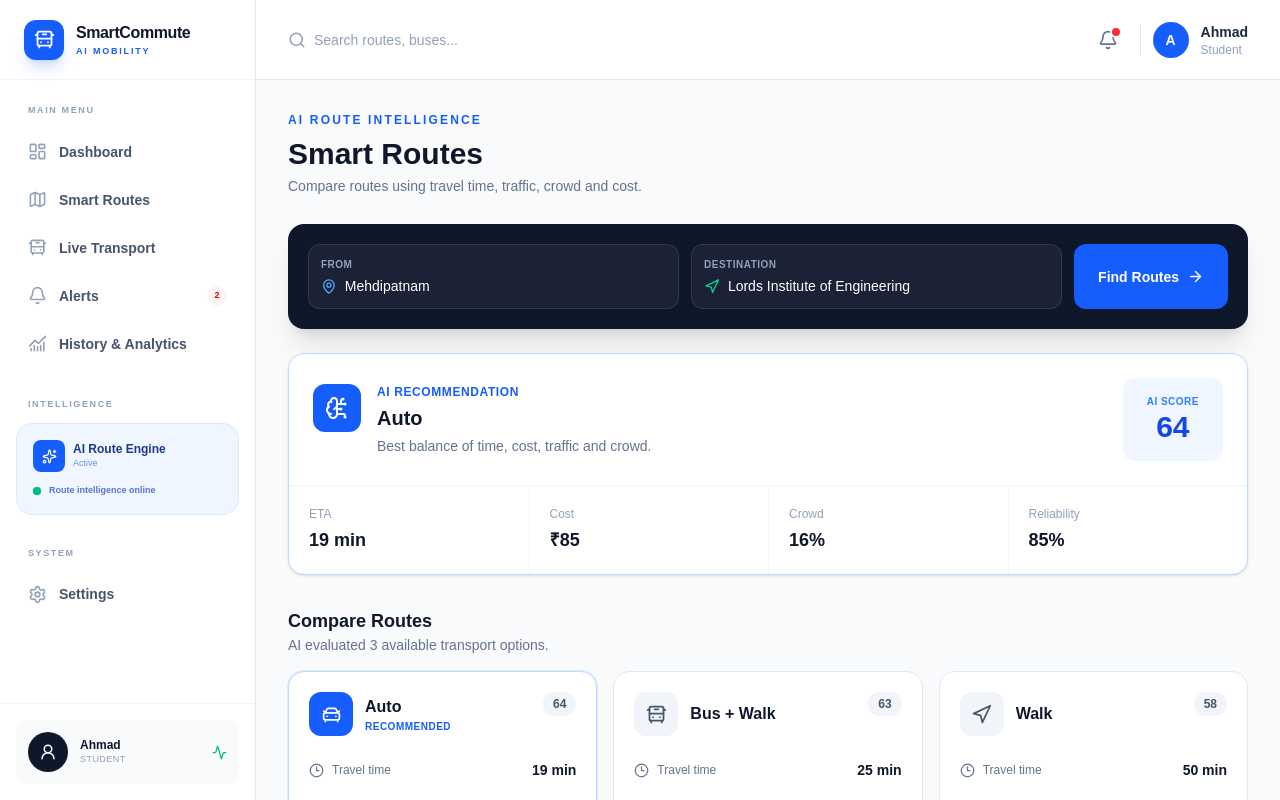
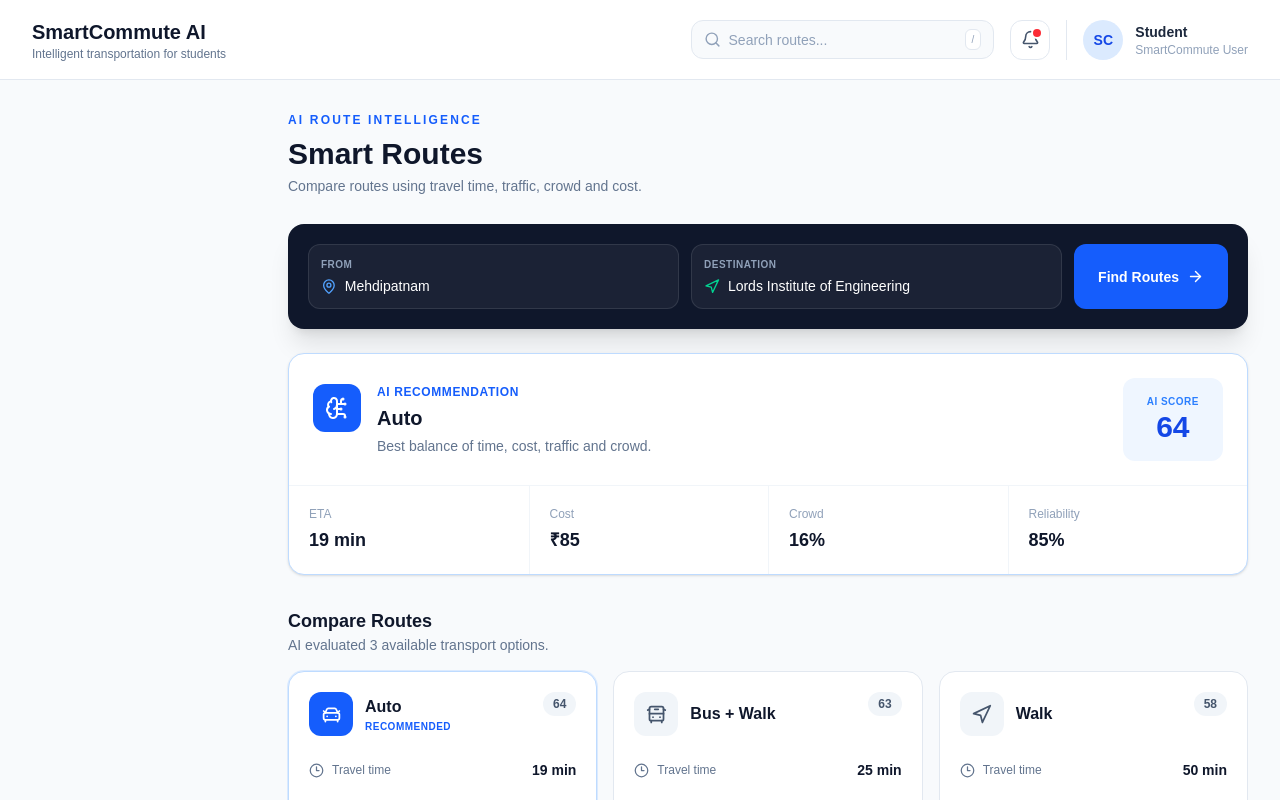
Before and after one commit to ahmadbhanvadiya-dot/Smartcommute-web, a Next.js app: page /routes in a window 1280 px wide. Shown: the top 800 px of the page. Built offline with nearby package versions, Linux system fonts and the light colour scheme.

Commit message:
Fix deployment type errors

```diff
--- a/src/components/dashboard/Header.tsx
+++ b/src/components/dashboard/Header.tsx
@@ -1,70 +1,138 @@
 "use client";
 
-import { useState } from "react";
-import { Bell, Menu, Search } from "lucide-react";
-import Sidebar from "./Sidebar";
+import {
+  Bell,
+  Menu,
+  Search,
+  X,
+} from "lucide-react";
 
-export default function Header() {
-  const [mobileOpen, setMobileOpen] = useState(false);
+interface HeaderProps {
+  mobileOpen?: boolean;
+  onClose?: () => void;
+}
 
+export default function Header({
+  mobileOpen = false,
+  onClose,
+}: HeaderProps) {
   return (
-    <>
-      <Sidebar
-        mobileOpen={mobileOpen}
-        onClose={() => setMobileOpen(false)}
+    <header className="sticky top-0 z-40 flex h-20 items-center justify-between border-b border-slate-200 bg-white/95 px-4 backdrop-blur sm:px-6 lg:px-8">
+
+      {/* ==================================================== */}
+      {/* LEFT */}
+      {/* ==================================================== */}
+
+      <div className="flex min-w-0 items-center gap-3">
+
+        {/* Mobile menu / close button */}
+
+        <button
+          type="button"
+          onClick={onClose}
+          className="flex h-10 w-10 shrink-0 items-center justify-center rounded-xl border border-slate-200 text-slate-600 transition hover:bg-slate-100 lg:hidden"
+          aria-label={
+            mobileOpen
+              ? "Close menu"
+              : "Open menu"
+          }
+        >
+          {mobileOpen ? (
+            <X size={20} />
+          ) : (
+            <Menu size={20} />
+          )}
+        </button>
+
+        {/* Page heading */}
+
+        <div className="min-w-0">
+          <h1 className="truncate text-lg font-bold text-slate-900 sm:text-xl">
+            SmartCommute AI
+          </h1>
+
+          <p className="hidden truncate text-xs text-slate-500 sm:block">
+            Intelligent transportation for students
+          </p>
+        </div>
+
+      </div>
+
+      {/* ==================================================== */}
+      {/* RIGHT */}
+      {/* ==================================================== */}
+
+      <div className="flex items-center gap-2 sm:gap-4">
+
+        {/* Search */}
+
+        <div className="hidden items-center rounded-xl border border-slate-200 bg-slate-50 px-3 py-2 md:flex">
+
+          <Search
+            size={17}
+            className="mr-2 text-slate-400"
           />
 
-      <header className="sticky top-0 z-30 flex h-20 items-center justify-between border-b border-slate-200 bg-white/90 px-4 backdrop-blur-md sm:px-6 lg:ml-64 lg:px-8">
-        <div className="flex items-center gap-3">
+          <input
+            type="text"
+            placeholder="Search routes..."
+            className="w-40 bg-transparent text-sm text-slate-700 outline-none placeholder:text-slate-400 lg:w-56"
+          />
+
+          <span className="ml-3 rounded-md border border-slate-200 bg-white px-1.5 py-0.5 text-[10px] text-slate-400">
+            /
+          </span>
+
+        </div>
+
+        {/* Mobile search */}
+
         <button
-            onClick={() => setMobileOpen(true)}
-            className="rounded-xl p-2 text-slate-600 hover:bg-slate-100 lg:hidden"
+          type="button"
+          className="flex h-10 w-10 items-center justify-center rounded-xl border border-slate-200 text-slate-600 transition hover:bg-slate-100 md:hidden"
+          aria-label="Search"
         >
-            <Menu size={22} />
+          <Search size={19} />
         </button>
 
-          <div className="hidden md:flex md:items-center md:gap-2">
-            <Search size={18} className="text-slate-400" />
+        {/* Notifications */}
 
-            <input
-              placeholder="Search routes, buses..."
-              className="w-64 bg-transparent text-sm text-slate-700 outline-none placeholder:text-slate-400"
-            />
+        <button
+          type="button"
+          className="relative flex h-10 w-10 items-center justify-center rounded-xl border border-slate-200 text-slate-600 transition hover:bg-slate-100"
+          aria-label="Notifications"
+        >
+
+          <Bell size={19} />
+
+          <span className="absolute right-2 top-2 h-2 w-2 rounded-full bg-red-500 ring-2 ring-white" />
+
+        </button>
+
+        {/* User */}
+
+        <div className="hidden items-center gap-3 border-l border-slate-200 pl-4 sm:flex">
+
+          <div className="flex h-10 w-10 items-center justify-center rounded-full bg-blue-100 text-sm font-bold text-blue-700">
+            SC
           </div>
 
-          <div className="md:hidden">
-            <p className="text-sm font-bold text-slate-900">
-              SmartCommute AI
-            </p>
-          </div>
-        </div>
+          <div className="hidden lg:block">
 
-        <div className="flex items-center gap-3">
-          <button className="relative rounded-xl p-2.5 text-slate-500 transition hover:bg-slate-100">
-            <Bell size={20} />
-
-            <span className="absolute right-2 top-2 h-2 w-2 rounded-full bg-red-500 ring-2 ring-white" />
-          </button>
-
-          <div className="hidden h-8 w-px bg-slate-200 sm:block" />
-
-          <div className="flex items-center gap-3">
-            <div className="flex h-9 w-9 items-center justify-center rounded-full bg-blue-600 text-sm font-bold text-white">
-              A
-            </div>
-
-            <div className="hidden sm:block">
             <p className="text-sm font-semibold text-slate-800">
-                Ahmad
+              Student
             </p>
 
             <p className="text-xs text-slate-400">
-                Student
+              SmartCommute User
             </p>
+
           </div>
+
         </div>
+
       </div>
+
     </header>
-    </>
   );
 }
```
Also changed, not shown: src/components/dashboard/LiveTransportMap.tsx (+219 -91 lines). Lines whose indentation alone changed are shown as unchanged.
